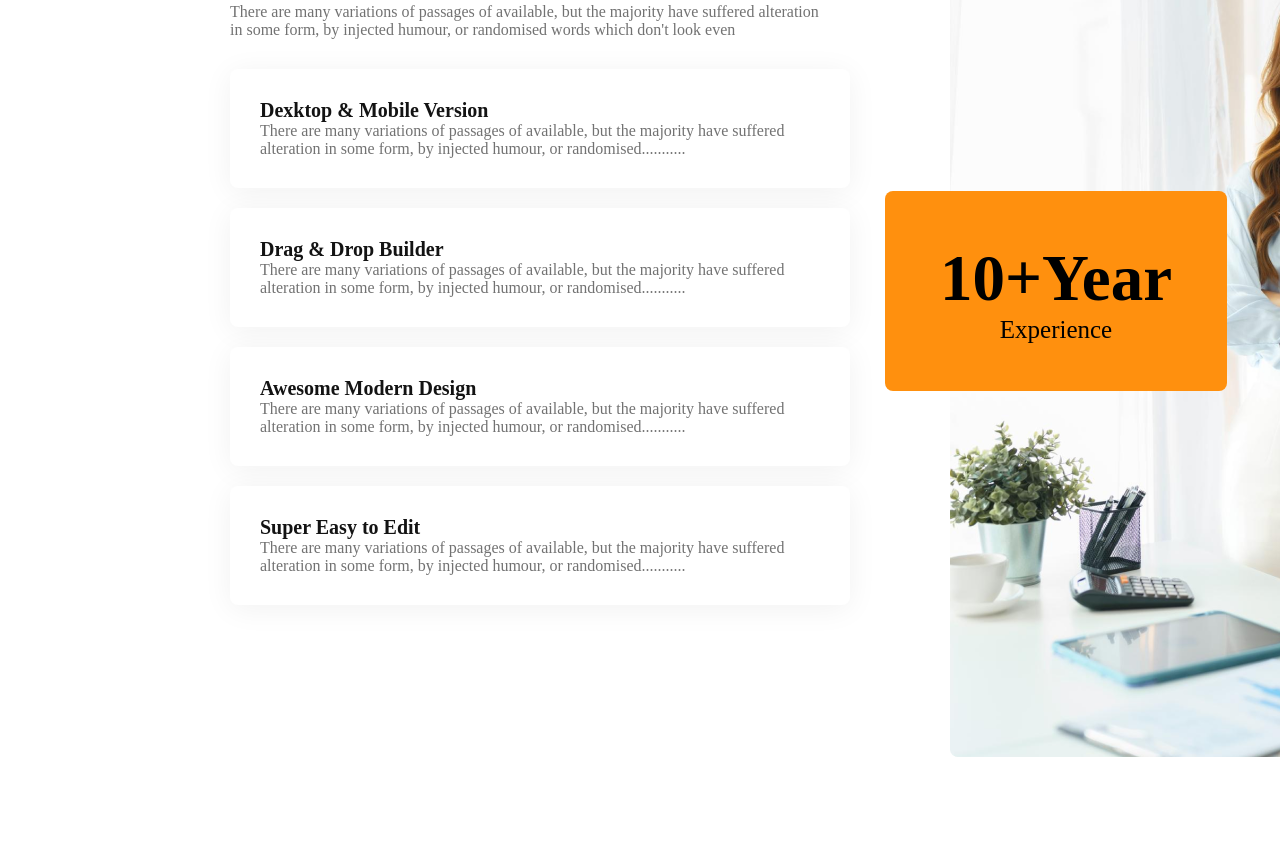
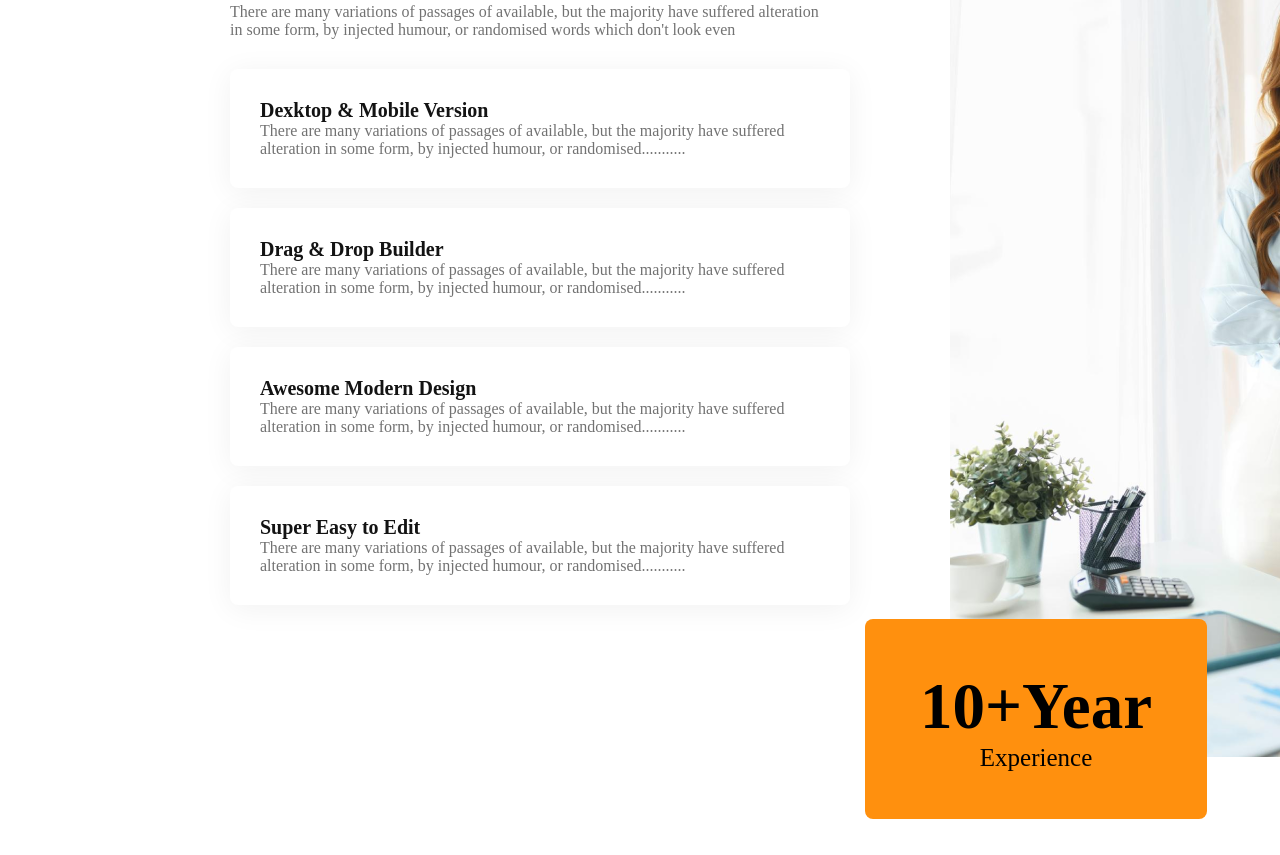
Before and after one commit to ashik190141/architect, a plain HTML site: page index.html in a window 1280 px wide. Shown: the part 2425-3280 px from the top of the page. Drawn offline with Linux system fonts and the light colour scheme.

Commit message:
again enter

```diff
--- a/style.css
+++ b/style.css
@@ -232,9 +232,9 @@ nav {
     margin-top: 100px;
 }
 .img-btn{
-    position: absolute;
-    top: 327%;
-    left: 885px;
+    position: relative;
+    top: -12%;
+    left: -12%;
     width: 342px;
     height: 200px;
     background: #FF900E;
@@ -285,7 +285,7 @@ nav {
 }
 /* fact */
 .fact h3{
-    margin-top: 168px;
+    margin-top: 0px;
     font-weight: 700;
     font-size: 45px;
     color: #131313;
```
